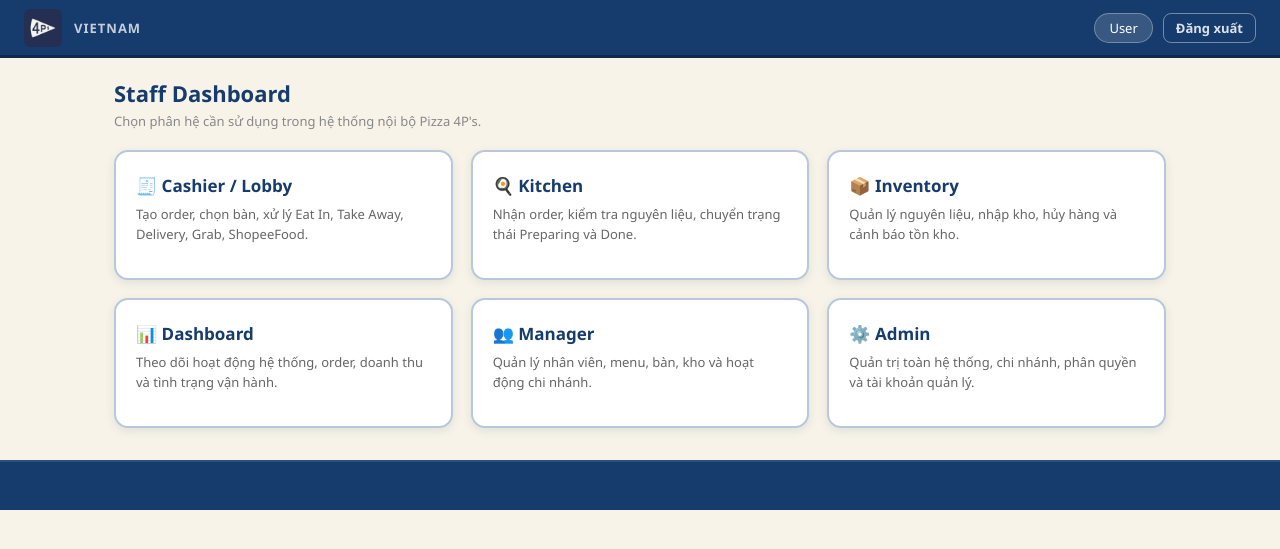
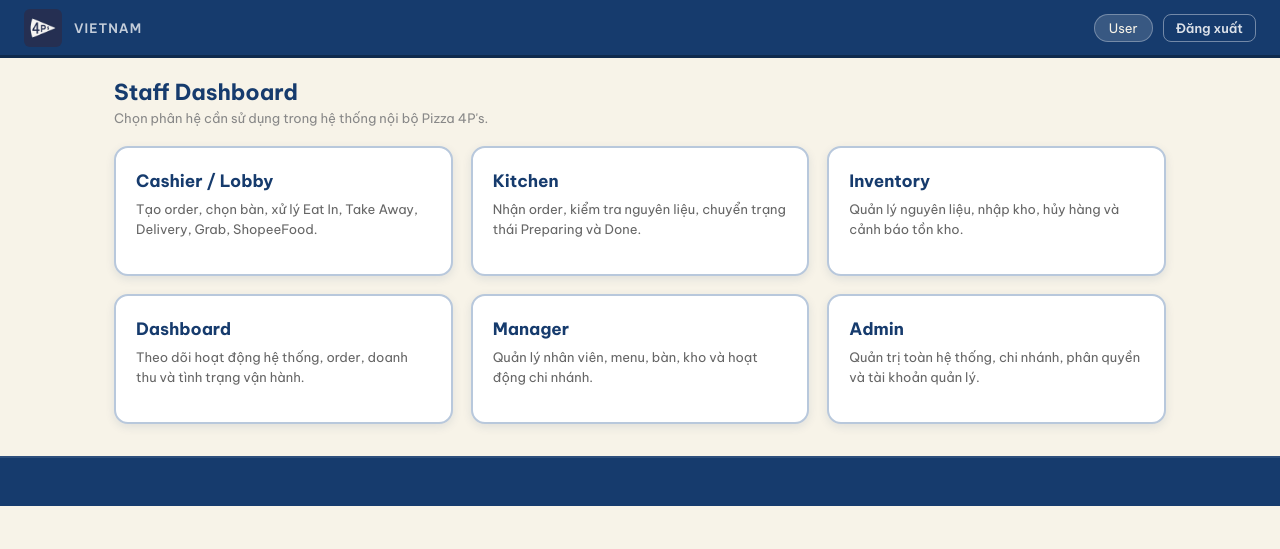
Before and after one commit to hyntrem/Restaurant-managemet, a Flask app: template frontend/templates/staff/admin-dashboard.html in a window 1280 px wide. Shown: the top 549 px of the page. Run offline with Flask 3, Linux system fonts and the light colour scheme; the template is opened without the code that fills it, so the values that code supplies are empty.

Commit message:
fix font menu

```diff
--- a/docker-compose.yml
+++ b/docker-compose.yml
@@ -3,6 +3,9 @@ services:
     image: mysql:8.0
     container_name: restaurant_mysql
     restart: always
+    command:
+    - --character-set-server=utf8mb4
+    - --collation-server=utf8mb4_unicode_ci
     environment:
       MYSQL_ROOT_PASSWORD: ${MYSQL_ROOT_PASSWORD}
       MYSQL_DATABASE: ${MYSQL_DATABASE}
--- a/frontend/static/css/staff.css
+++ b/frontend/static/css/staff.css
@@ -1,3 +1,6 @@
+@charset "UTF-8";
+@import url('https://fonts.googleapis.com/css2?family=Be+Vietnam+Pro:wght@400;500;600;700&display=swap');
+
 :root {
   --marine: #163B6D;
   --marine-hover: #0f2a4d;
@@ -12,7 +15,7 @@
   --muted: #888;
 }
 
-* { margin: 0; padding: 0; box-sizing: border-box; font-family: 'Segoe UI', Arial, sans-serif; }
+* { margin: 0; padding: 0; box-sizing: border-box; font-family: 'Be Vietnam Pro', 'Segoe UI', 'Arial Unicode MS', Tahoma, Geneva, Arial, sans-serif; }
 body { background: var(--cream); min-height: 100vh; color: #1a2a3a; }
 
 /* ── HEADER ── */
@@ -31,7 +34,7 @@ body { background: var(--cream); min-height: 100vh; color: #1a2a3a; }
 .staff-user { display: flex; align-items: center; gap: 10px; }
 .user-pill {
   background: rgba(255,255,255,0.15);
-  color: #fff;
+  color: #F7F3E8;
   border: 1px solid rgba(255,255,255,0.3);
   padding: 5px 14px;
   border-radius: 20px;
@@ -48,7 +51,7 @@ body { background: var(--cream); min-height: 100vh; color: #1a2a3a; }
   font-weight: 600;
   transition: .15s;
 }
-.logout-btn:hover { background: rgba(255,255,255,0.15); color: #fff; }
+.logout-btn:hover { background: rgba(255,255,255,0.15); color: #F7F3E8; }
 
 /* ── FOOTER ── */
 .staff-footer {
@@ -125,7 +128,7 @@ body { background: var(--cream); min-height: 100vh; color: #1a2a3a; }
 /* ── POS LAYOUT (cashier-dashboard: step 2) ── */
 .cashier-layout {
   display: grid;
-  grid-template-columns: 2fr 1fr 3fr;
+  grid-template-columns: 2fr 4fr 1fr;
   gap: 14px;
   min-height: 580px;
 }
@@ -179,7 +182,7 @@ body { background: var(--cream); min-height: 100vh; color: #1a2a3a; }
 
 /* Menu panel */
 .menu-panel { }
-.menu-grid { display: grid; grid-template-columns: repeat(2, 1fr); gap: 8px; }
+.menu-grid { display: grid; grid-template-columns: repeat(5, 1fr); gap: 8px; }
 .menu-card { border: 1.5px solid var(--border); border-radius: 9px; padding: 10px 8px; text-align: center; cursor: pointer; background: var(--white); transition: .15s; }
 .menu-card:hover { background: var(--cream); border-color: var(--marine); }
 .menu-card h4 { color: var(--marine); font-size: 12px; font-weight: 700; margin-bottom: 3px; }
--- a/frontend/templates/staff/admin-dashboard.html
+++ b/frontend/templates/staff/admin-dashboard.html
@@ -3,6 +3,9 @@
 <head>
   <meta charset="UTF-8">
   <meta name="viewport" content="width=device-width, initial-scale=1.0">
+  <link rel="preconnect" href="https://fonts.googleapis.com">
+  <link rel="preconnect" href="https://fonts.gstatic.com" crossorigin>
+  <link href="https://fonts.googleapis.com/css2?family=Be+Vietnam+Pro:wght@400;500;600;700&display=swap" rel="stylesheet">
   <title>Pizza 4P's - Staff Dashboard</title>
   <link rel="stylesheet" href="../../static/css/staff.css">
 </head>
@@ -25,27 +28,27 @@
 
     <section class="module-grid">
       <button type="button" class="module-card" data-module="cashier" onclick="globalThis.goToModule('cashier')">
-        <h3>🧾 Cashier / Lobby</h3>
+        <h3>Cashier / Lobby</h3>
         <p>Tạo order, chọn bàn, xử lý Eat In, Take Away, Delivery, Grab, ShopeeFood.</p>
       </button>
       <button type="button" class="module-card" data-module="kitchen" onclick="globalThis.goToModule('kitchen')">
-        <h3>🍳 Kitchen</h3>
+        <h3>Kitchen</h3>
         <p>Nhận order, kiểm tra nguyên liệu, chuyển trạng thái Preparing và Done.</p>
       </button>
       <button type="button" class="module-card" data-module="inventory" onclick="globalThis.showUpdating()">
-        <h3>📦 Inventory</h3>
+        <h3>Inventory</h3>
         <p>Quản lý nguyên liệu, nhập kho, hủy hàng và cảnh báo tồn kho.</p>
       </button>
       <button type="button" class="module-card" data-module="dashboard" onclick="globalThis.showUpdating()">
-        <h3>📊 Dashboard</h3>
+        <h3>Dashboard</h3>
         <p>Theo dõi hoạt động hệ thống, order, doanh thu và tình trạng vận hành.</p>
       </button>
       <button type="button" class="module-card" data-module="manager" onclick="globalThis.showUpdating()">
-        <h3>👥 Manager</h3>
+        <h3>Manager</h3>
         <p>Quản lý nhân viên, menu, bàn, kho và hoạt động chi nhánh.</p>
       </button>
       <button type="button" class="module-card" data-module="admin" onclick="globalThis.showUpdating()">
-        <h3>⚙️ Admin</h3>
+        <h3>Admin</h3>
         <p>Quản trị toàn hệ thống, chi nhánh, phân quyền và tài khoản quản lý.</p>
       </button>
     </section>
--- a/schema.sql
+++ b/schema.sql
@@ -1,6 +1,8 @@
-CREATE DATABASE IF NOT EXISTS restaurant_management;
+CREATE DATABASE IF NOT EXISTS restaurant_management
+CHARACTER SET utf8mb4
+COLLATE utf8mb4_unicode_ci;
+
 USE restaurant_management;
-
 -- =========================
 -- 1. USER / ROLE / BRANCH
 -- =========================
--- a/services/table-service/services/table_service.py
+++ b/services/table-service/services/table_service.py
@@ -144,7 +144,7 @@ def transfer_table_service(data):
     from_id = data.get("from_table_id")
     to_id = data.get("to_table_id")
     if not from_id or not to_id:
-    return {
+        return {
         "success": False,
         "message": "Vui lòng cung cấp đầy đủ mã bàn cũ và mã bàn mới"
     }, 400
```
Also changed, not shown: frontend/templates/staff/cashier-dashboard.html (+10 -15 lines), 1 other file.
